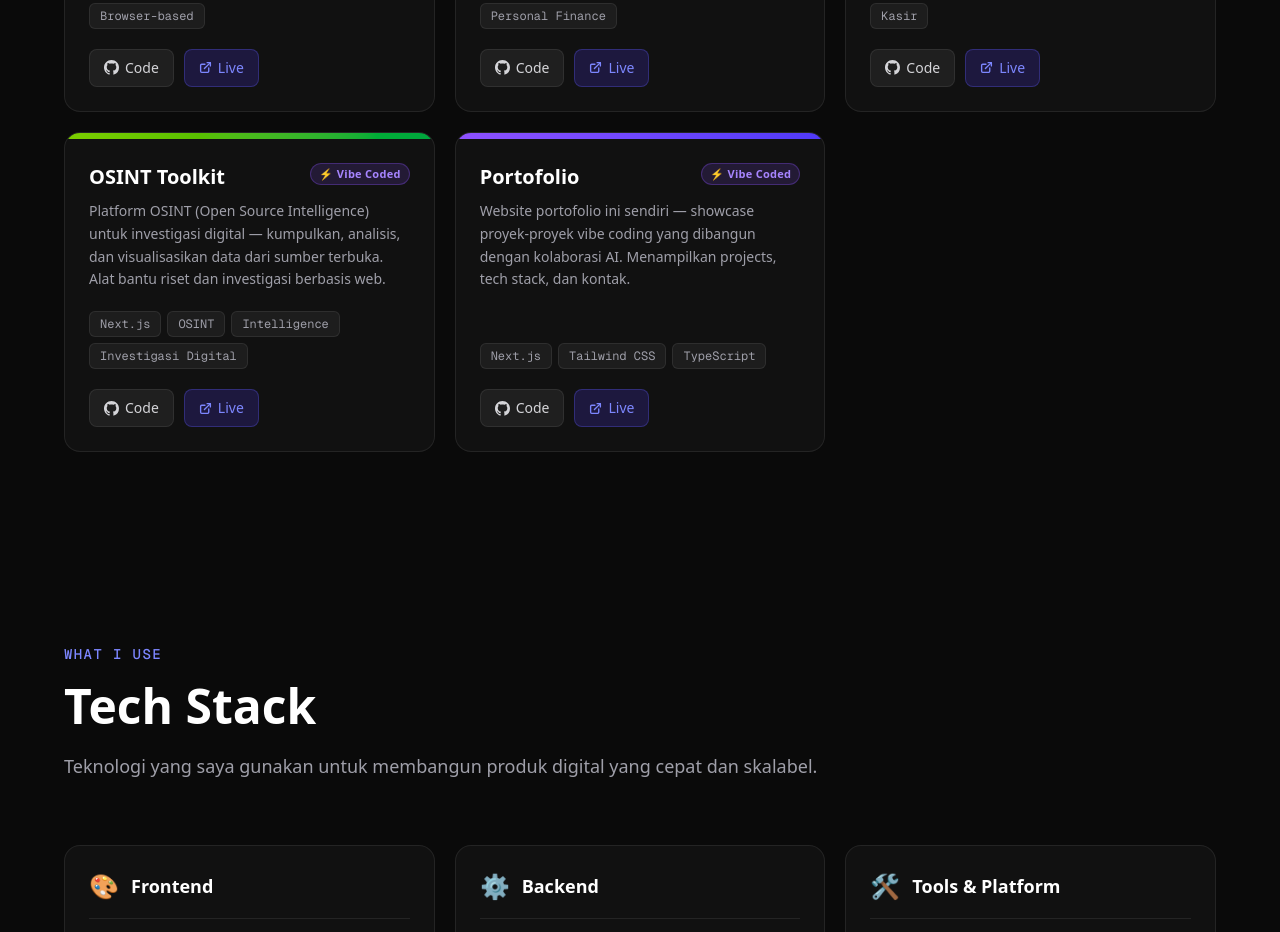
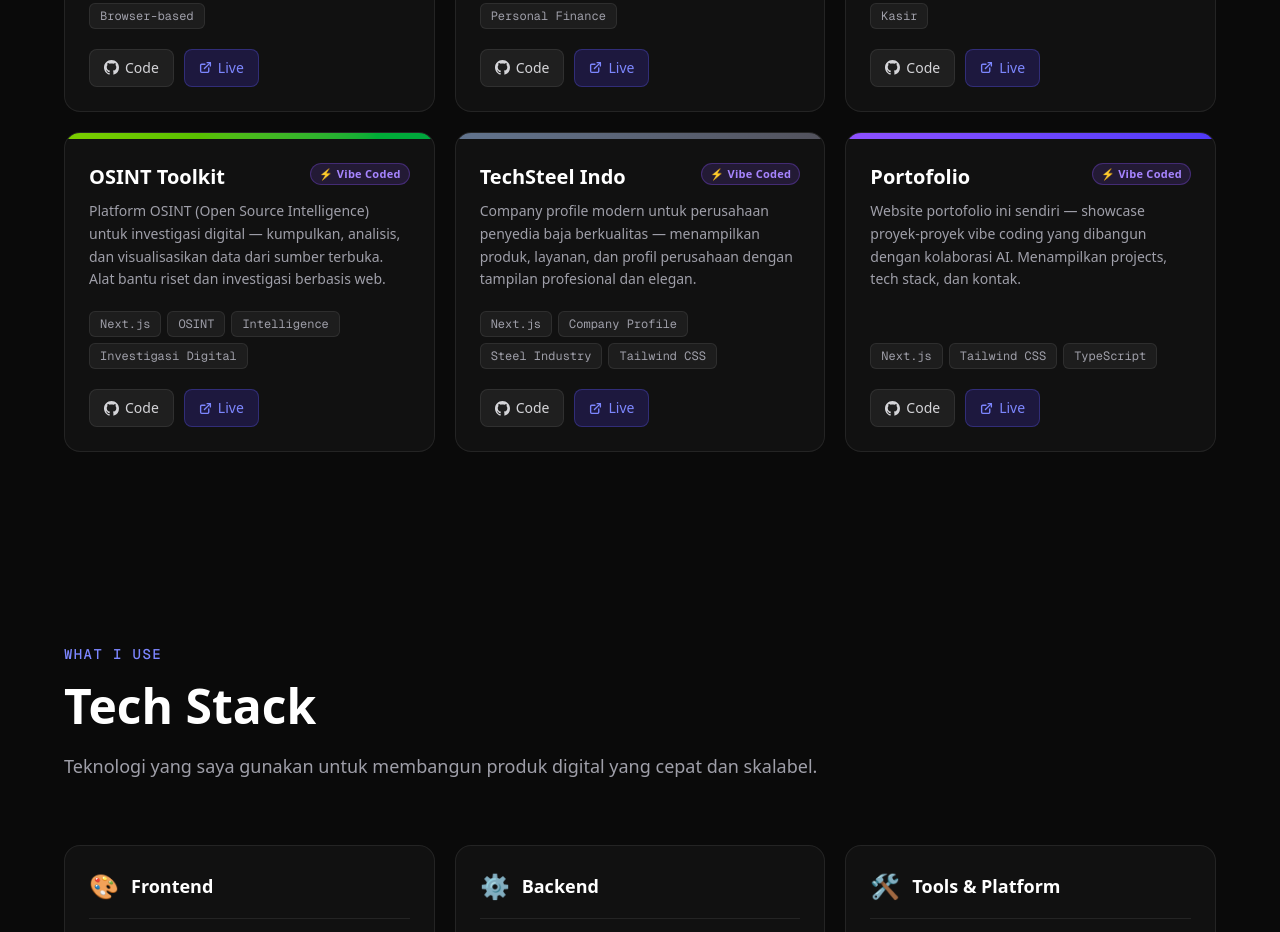
Before and after one commit to debysaputra/company-profile, a Next.js app: page / in a window 1280 px wide. Shown: the part 1760-2692 px from the top of the page. Built offline with nearby package versions, Linux system fonts and the light colour scheme.

Commit message:
first commit

```diff
--- a/app/data/projects.ts
+++ b/app/data/projects.ts
@@ -81,6 +81,16 @@ export const projects: Project[] = [
     vibeCoded: true,
   },
   {
+    id: 8,
+    title: 'TechSteel Indo',
+    description: 'Company profile modern untuk perusahaan penyedia baja berkualitas — menampilkan produk, layanan, dan profil perusahaan dengan tampilan profesional dan elegan.',
+    tags: ['Next.js', 'Company Profile', 'Steel Industry', 'Tailwind CSS'],
+    github: '#',
+    live: 'https://techsteelindo-nu.vercel.app/',
+    gradient: 'from-slate-500 to-zinc-600',
+    vibeCoded: true,
+  },
+  {
     id: 9,
     title: 'Portofolio',
     description: 'Website portofolio ini sendiri — showcase proyek-proyek vibe coding yang dibangun dengan kolaborasi AI. Menampilkan projects, tech stack, dan kontak.',
```
